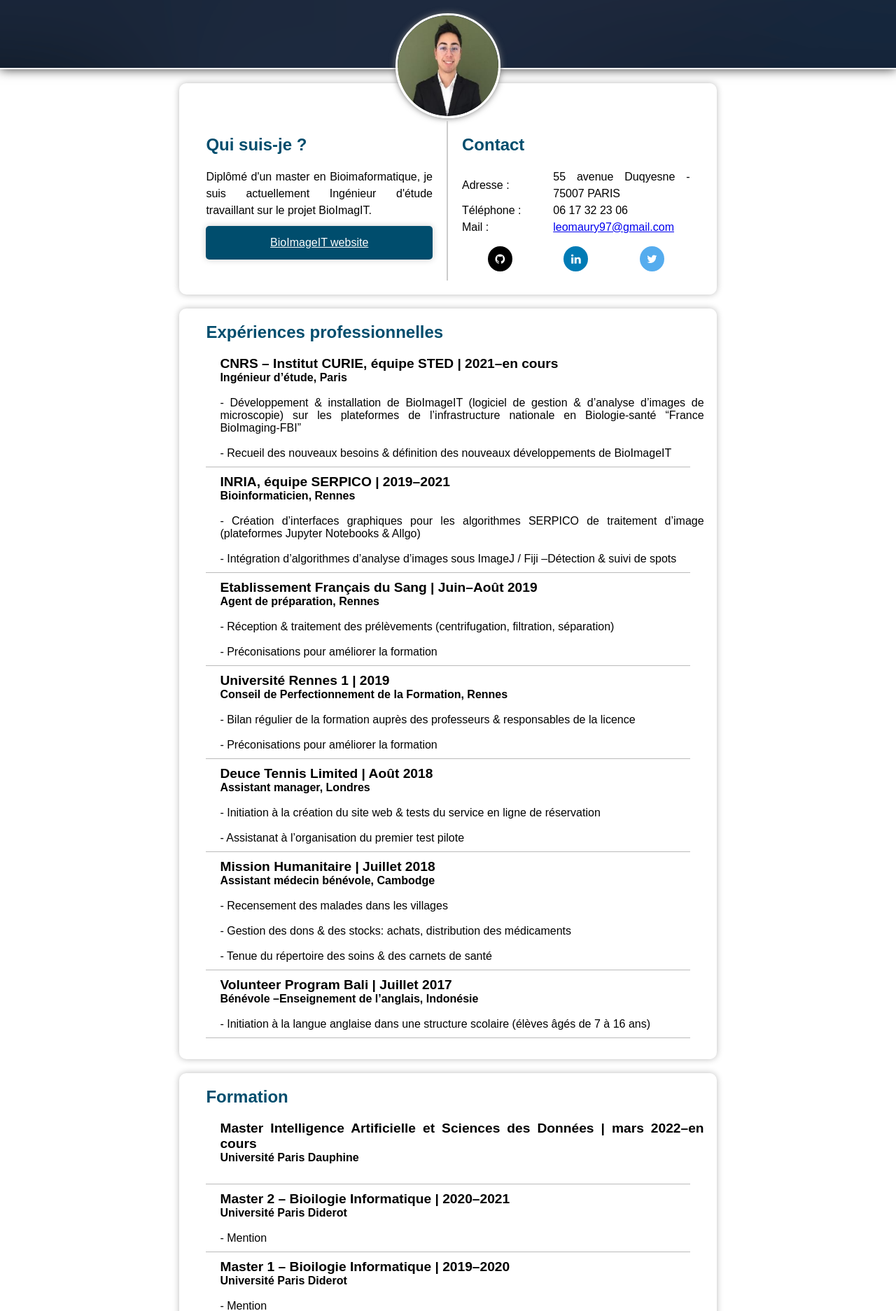
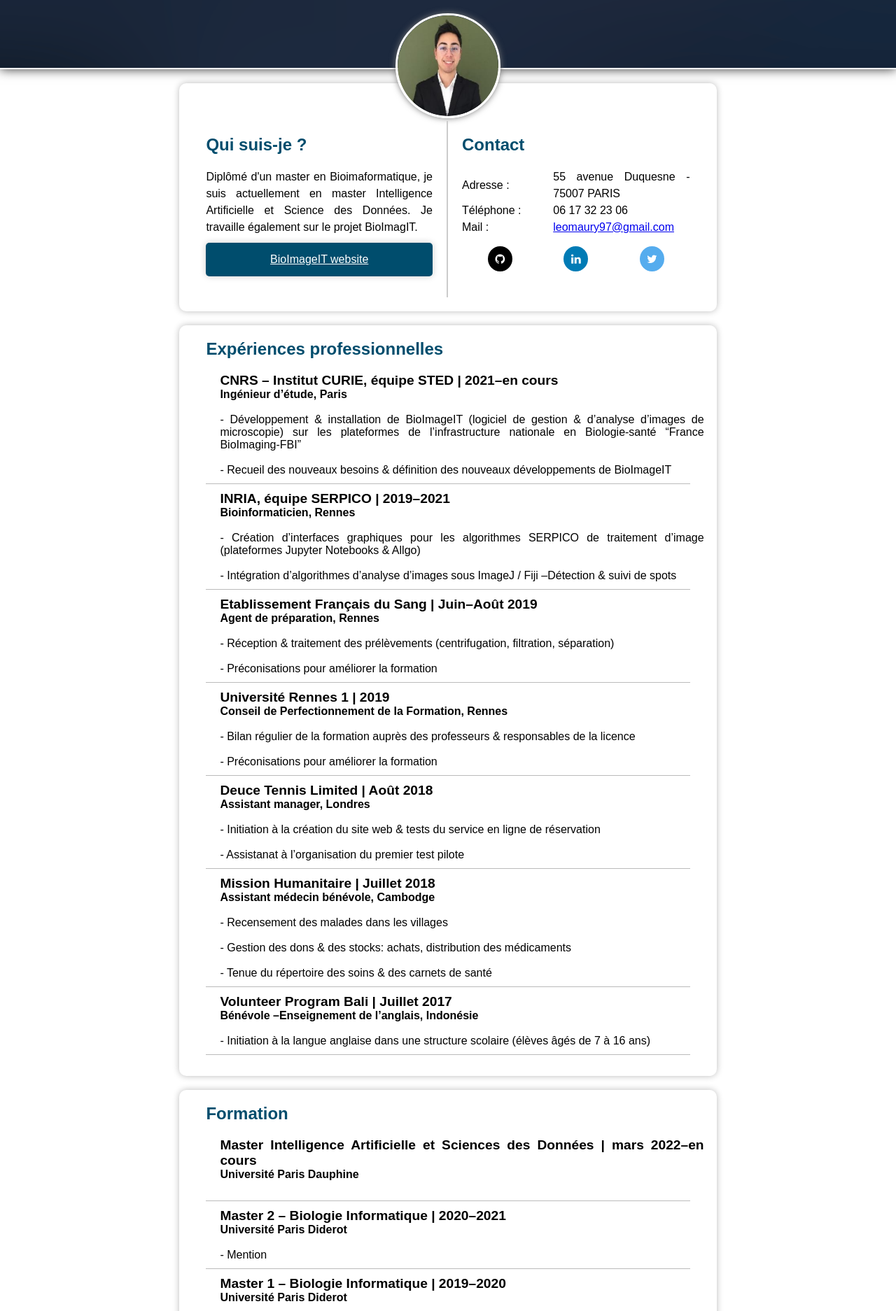
Before and after one commit to leomaury/leomaury.github.io, a plain HTML site: page index.html in a window 1280 px wide. Shown: the part 61-1935 px from the top of the page at 70% size. Drawn offline with Linux system fonts and the light colour scheme.

Commit message:
correction of errors & minor others

```diff
--- a/index.html
+++ b/index.html
@@ -20,13 +20,13 @@
         </div>
         <div class="prez">
             <h2>Qui suis-je ?</h2>
-            <p>Diplômé d'un master en Bioimaformatique, je suis actuellement Ingénieur d'étude travaillant sur le projet BioImagIT.<a href="https://bioimageit.github.io/#/">BioImageIT website</a></p>
+            <p>Diplômé d'un master en Bioimaformatique, je suis actuellement en master Intelligence Artificielle et Science des Données. Je travaille également sur le projet BioImagIT.<a href="https://bioimageit.github.io/#/">BioImageIT website</a></p>
         </div>
         <div class="contact">
             <h2>Contact</h2>
             <div class="contact-flex">
                 <p>Adresse : </p>
-                <p>55 avenue Duqyesne - 75007 PARIS</p>
+                <p>55 avenue Duquesne - 75007 PARIS</p>
             </div>
             <div class="contact-flex">
                 <p>Téléphone :</p>
@@ -129,7 +129,7 @@
             </div>
             <div class="exp">
                 <div class="exp-info">
-                    <h3>Master 2 – Bioilogie Informatique | 2020–2021</h3>
+                    <h3>Master 2 – Biologie Informatique | 2020–2021</h3>
                     <h4><strong>Université Paris Diderot</strong></h4>
                     <br>
                     <h4>- Mention</h4>
@@ -137,7 +137,7 @@
             </div>
             <div class="exp">
                 <div class="exp-info">
-                    <h3>Master 1 – Bioilogie Informatique | 2019–2020</h3>
+                    <h3>Master 1 – Biologie Informatique | 2019–2020</h3>
                     <h4><strong>Université Paris Diderot</strong></h4>
                     <br>
                     <h4>- Mention</h4>
```
